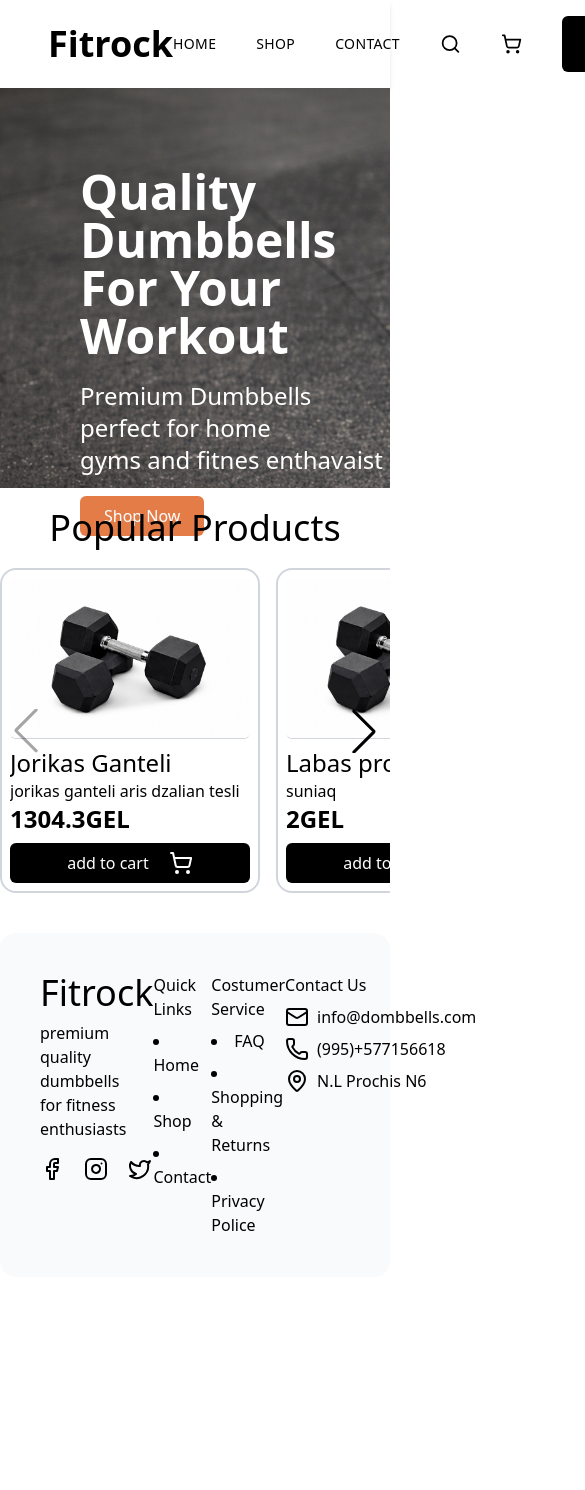
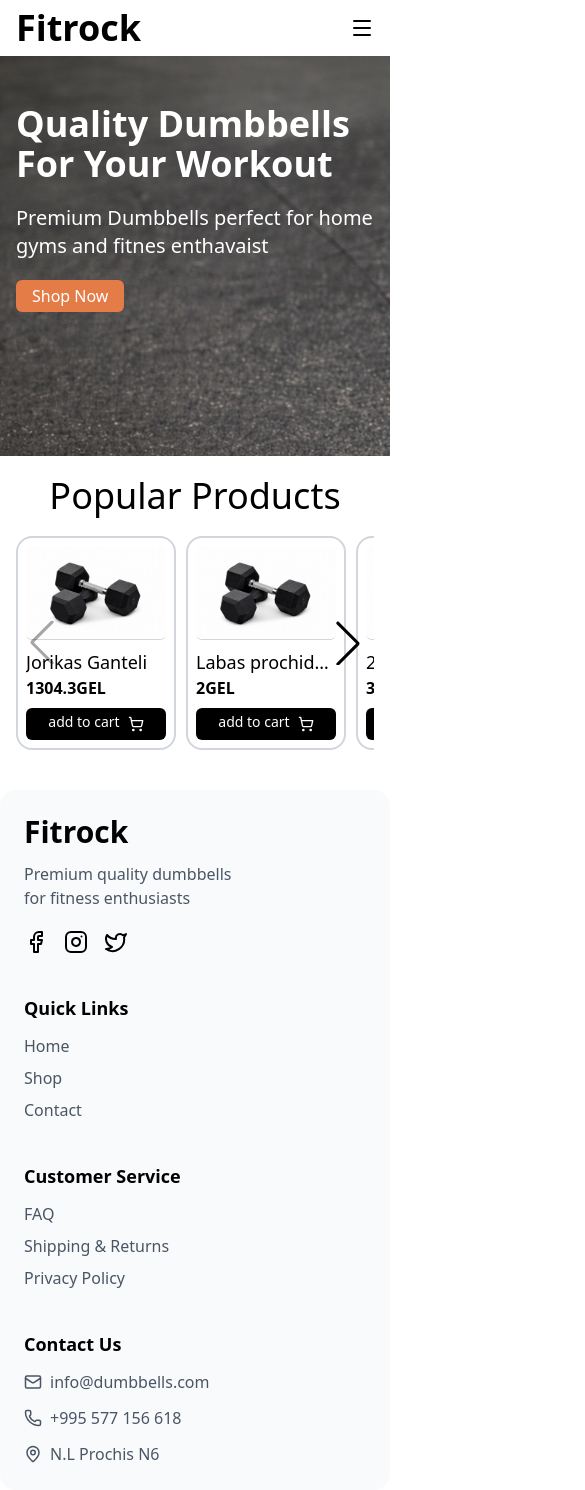
Before and after one commit to GeoLine02/fitrock, a Next.js app: page / in a window 390 px wide. Shown: the top 1490 px of the page, 585 px wide, since content can reach past the window. Before the commit the page ends 1277 px from the top, so only its background shows below. Built offline with nearby package versions, Linux system fonts and the light colour scheme.

Commit message:
style: make whole home page responsive

```diff
--- a/app/(home)/components/Hero.tsx
+++ b/app/(home)/components/Hero.tsx
@@ -4,11 +4,11 @@ import React from "react";
 export default function Hero() {
   return (
     <div className="bg-[url(/Fitrock-assets/imgs/hero-banner.png)] bg-no-repeat bg-cover w-full h-100">
-      <div className="pl-20 pt-20 space-y-5">
-        <h1 className="text-5xl font-bold text-white">
+      <div className="pl-4 pt-12 lg:pl-20 lg:pt-20 space-y-5">
+        <h1 className="text-4xl lg:text-5xl font-bold text-white">
           Quality Dumbbells <br /> For Your Workout
         </h1>
-        <p className="text-2xl text-white font-medium">
+        <p className="text-xl lg:text-2xl text-white font-medium">
           Premium Dumbbells perfect for home <br />
           gyms and fitnes enthavaist
         </p>
--- a/app/(home)/components/top-sale/PopularProducts.tsx
+++ b/app/(home)/components/top-sale/PopularProducts.tsx
@@ -9,24 +9,20 @@ import "swiper/css/navigation";
 
 export default function PopularProducts() {
   return (
-    <div>
+    <div className="px-4 xl:px-0">
       <h1 className="flex justify-center text-4xl font-medium my-5">
         Popular Products
       </h1>
       <Swiper
         className="conatiner"
-        spaceBetween={16}
+        spaceBetween={10}
         slidesPerView={"auto"}
         navigation
         modules={[Navigation]}
       >
         {products.map((product, index) => (
           <SwiperSlide className="w-fit!" key={index}>
-            <ProductCard
-              label={product.label}
-              description={product.description}
-              price={product.price}
-            />
+            <ProductCard label={product.label} price={product.price} />
           </SwiperSlide>
         ))}
       </Swiper>
--- a/components/Button.tsx
+++ b/components/Button.tsx
@@ -13,7 +13,7 @@ export default function Button({
 }: ButtonProps) {
   return (
     <button
-      className={`${classname} px-6 py-2 ${bgColor === "black" ? "bg-black" : "bg-[#E47C48]"} cursor-pointer hover:bg-gray-700 transition-all duration-200 text-white rounded-md ${width}`}
+      className={`${classname} px-4 md:px-6 py-1 md:py-2 ${bgColor === "black" ? "bg-black" : "bg-[#E47C48]"} cursor-pointer hover:bg-gray-700 transition-all duration-200 text-white rounded-md ${width}`}
     >
       {children}
     </button>
--- a/components/Footer/Footer.jsx
+++ b/components/Footer/Footer.jsx
@@ -6,48 +6,68 @@ import {
   Phone,
   Twitter,
 } from "lucide-react";
-import React from "react";
 
 export default function Footer() {
   return (
-    <div className="flex justify-between mt-10 p-10 bg-gray-50 rounded-2xl">
-      <div className=" flex flex-col gap-2 ">
-        <h1 className="text-4xl">Fitrock</h1>
-        <p>
-          premium quality dumbbells <br /> for fitness enthusiasts
+    <footer className="mt-10 bg-gray-50 rounded-2xl p-6 sm:p-10">
+      <div
+        className="grid gap-10
+        grid-cols-1
+        sm:grid-cols-2
+        lg:grid-cols-4"
+      >
+        {/* Brand */}
+        <div className="flex flex-col gap-3">
+          <h1 className="text-3xl font-bold">Fitrock</h1>
+          <p className="text-gray-600">
+            Premium quality dumbbells <br />
+            for fitness enthusiasts
           </p>
-        <div className="flex gap-5 mt-2">
-          <Facebook />
-          <Instagram />
-          <Twitter />
+          <div className="flex gap-4 mt-2">
+            <Facebook className="cursor-pointer hover:text-black" />
+            <Instagram className="cursor-pointer hover:text-black" />
+            <Twitter className="cursor-pointer hover:text-black" />
           </div>
         </div>
-      <div className="flex flex-col gap-2">
-        <h1>Quick Links</h1>
-        <li>Home</li>
-        <li>Shop</li>
-        <li>Contact</li>
+
+        {/* Quick Links */}
+        <div className="flex flex-col gap-3">
+          <h1 className="font-semibold text-lg">Quick Links</h1>
+          <ul className="flex flex-col gap-2 text-gray-600">
+            <li className="hover:text-black cursor-pointer">Home</li>
+            <li className="hover:text-black cursor-pointer">Shop</li>
+            <li className="hover:text-black cursor-pointer">Contact</li>
+          </ul>
         </div>
-      <div className="flex flex-col gap-2">
-        <h1>Costumer Service</h1>
-        <li>FAQ</li>
-        <li>Shopping & Returns</li>
-        <li>Privacy Police</li>
+
+        {/* Customer Service */}
+        <div className="flex flex-col gap-3">
+          <h1 className="font-semibold text-lg">Customer Service</h1>
+          <ul className="flex flex-col gap-2 text-gray-600">
+            <li className="hover:text-black cursor-pointer">FAQ</li>
+            <li className="hover:text-black cursor-pointer">
+              Shipping & Returns
+            </li>
+            <li className="hover:text-black cursor-pointer">Privacy Policy</li>
+          </ul>
         </div>
-      <div className="flex flex-col gap-2">
-        <h1>Contact Us</h1>
-        <li className="flex gap-2">
-          <Mail />
-          info@dombbells.com
+
+        {/* Contact */}
+        <div className="flex flex-col gap-3">
+          <h1 className="font-semibold text-lg">Contact Us</h1>
+          <ul className="flex flex-col gap-3 text-gray-600">
+            <li className="flex items-center gap-2">
+              <Mail size={18} /> info@dumbbells.com
             </li>
-        <li className="flex gap-2">
-          <Phone />
-          (995)+577156618
+            <li className="flex items-center gap-2">
+              <Phone size={18} /> +995 577 156 618
             </li>
-        <li className="flex gap-2">
-          <MapPin /> N.L Prochis N6
+            <li className="flex items-center gap-2">
+              <MapPin size={18} /> N.L Prochis N6
             </li>
+          </ul>
         </div>
       </div>
+    </footer>
   );
 }
--- a/components/ProductCard.tsx
+++ b/components/ProductCard.tsx
@@ -1,35 +1,30 @@
 import Image from "next/image";
-import React from "react";
 import ProductImage from "@/public/Fitrock-assets/imgs/dumbbells.png";
 import Button from "./Button";
 import { ShoppingCart } from "lucide-react";
 
 interface ProductCardProps {
   label: string;
-  description: string;
   price: number;
 }
 
-export default function ProductCard({
-  label,
-  description,
-  price,
-}: ProductCardProps) {
+export default function ProductCard({ label, price }: ProductCardProps) {
   return (
-    <div className="cursor-pointer max-w-65 p-2 border-2 border-gray-300 rounded-2xl transition-transform duration-300 hover:-translate-y-2 hover:shadow-xl bg-white">
+    <div className="cursor-pointer max-w-40 md:max-w-56 p-2 border-2 border-gray-300 rounded-2xl transition-transform duration-300 hover:-translate-y-2 hover:shadow-xl bg-white">
       <Image
         src={ProductImage}
         alt=""
         className="border-b rounded-md border-gray-300"
       />
-      <h1 className="text-2xl font-medium line-clamp-1 mt-2 ">{label}</h1>
-      <p className="font-medium line-clamp-2 ">{description}</p>
-      <h2 className="text-2xl font-bold">{price}GEL</h2>
+      <h1 className="text-lg md:text-xl font-medium line-clamp-1 mt-2 ">
+        {label}
+      </h1>
+      <h2 className="text-base md:text-lg font-bold">{price}GEL</h2>
       <Button
         bgColor="black"
-        classname=" flex gap-5 w-full justify-center font-medium mt-2"
+        classname="flex gap-2 md:gap-5 w-full justify-center font-medium mt-2 text-sm md:text-base whitespace-nowrap"
       >
-        add to cart <ShoppingCart />
+        add to cart <ShoppingCart className="w-4" />
       </Button>
     </div>
   );
--- /dev/null
+++ b/components/SideMenu.tsx
@@ -0,0 +1,65 @@
+"use client";
+
+import classNames from "classnames";
+import { X } from "lucide-react";
+import Link from "next/link";
+import { usePathname } from "next/navigation";
+
+interface SideMenuProps {
+  isSideBarOpen: boolean;
+  handleToggleSideMenu: () => void;
+}
+
+export default function SideMenu({
+  isSideBarOpen,
+  handleToggleSideMenu,
+}: SideMenuProps) {
+  const pathname = usePathname();
+
+  const slidingStyles = classNames(
+    "absolute top-0 ease-in-out duration-300 transition-all",
+    {
+      "left-0": isSideBarOpen,
+      "-left-full": !isSideBarOpen, // better than left-120
+    },
+  );
+
+  const linkClasses = (href: string) =>
+    classNames(
+      "transition-colors p-2",
+      pathname === href
+        ? "text-black font-bold bg-gray-400"
+        : "text-black font-medium hover:text-black",
+    );
+
+  return (
+    <div className={`${slidingStyles} w-full bg-white h-screen z-50 p-4`}>
+      <div className="flex justify-between items-center">
+        <h1 className="text-4xl font-bold">Fitrock</h1>
+        <X
+          size={35}
+          onClick={handleToggleSideMenu}
+          className="cursor-pointer"
+        />
+      </div>
+
+      <div className="flex flex-col gap-6 text-xl mt-4">
+        <Link className={linkClasses("/")} href="/">
+          Home
+        </Link>
+
+        <Link className={linkClasses("/contact")} href="/contact">
+          Contact
+        </Link>
+
+        <Link className={linkClasses("/about-us")} href="/about-us">
+          About Us
+        </Link>
+
+        <Link className={linkClasses("/sign-in")} href="/sign-in">
+          Sign In
+        </Link>
+      </div>
+    </div>
+  );
+}
--- a/components/header/Header.tsx
+++ b/components/header/Header.tsx
@@ -1,33 +1,60 @@
-import React from "react";
+"use client";
+
 import Logo from "../Logo";
 import Button from "../Button";
 
-import { Search, ShoppingCart } from "lucide-react";
+import { Menu, Search, ShoppingCart } from "lucide-react";
 import Link from "next/link";
+import { useState } from "react";
+import SideMenu from "../SideMenu";
 
 export default function Header() {
+  const [isSideBarOpen, setIsSideBarOpen] = useState(false);
+
+  const handleToggleSideMenu = () => {
+    setIsSideBarOpen(!isSideBarOpen);
+  };
+
   return (
-    <header className=" w-full  py-4 flex items-center justify-between px-12 text-black shadow-md">
+    <header className=" w-full py-2 lg:py-4 flex items-center justify-between px-4 lg:px-12 text-black shadow-md">
       {/* Logo */}
       <Logo />
 
       {/* Navigation */}
-      <nav className="flex items-center gap-10 text-sm uppercase tracking-wide font-medium">
-        <span className="cursor-pointer hover:text-gray-400 transition">
+
+      <span onClick={handleToggleSideMenu} className="md:hidden">
+        <Menu />
+      </span>
+
+      <nav className="items-center gap-10 text-sm uppercase tracking-wide font-medium hidden md:flex">
+        <Link
+          href={"/"}
+          className="cursor-pointer hover:text-gray-400 transition"
+        >
           Home
-        </span>
-        <span className="cursor-pointer hover:text-gray-400 transition">
-          Shop
-        </span>
-        <span className="cursor-pointer hover:text-gray-400 transition">
+        </Link>
+        <Link
+          href={"/contact"}
+          className="cursor-pointer hover:text-gray-400 transition"
+        >
           Contact
-        </span>
+        </Link>
+        <Link
+          href={"/about-us"}
+          className="cursor-pointer hover:text-gray-400 transition"
+        >
+          About Us
+        </Link>
         <Search />
         <ShoppingCart />
         <Link href={"/sign-in"}>
           <Button bgColor="black">Sign In</Button>
         </Link>
       </nav>
+      <SideMenu
+        handleToggleSideMenu={handleToggleSideMenu}
+        isSideBarOpen={isSideBarOpen}
+      />
     </header>
   );
 }
--- a/package.json
+++ b/package.json
@@ -9,6 +9,7 @@
     "lint": "eslint"
   },
   "dependencies": {
+    "classnames": "^2.5.1",
     "lucide-react": "^0.563.0",
     "next": "16.1.6",
     "react": "19.2.3",
```
Also changed, not shown: 1 other file (tests, documents, lock files or other folders). Lines whose indentation alone changed are shown as unchanged.
